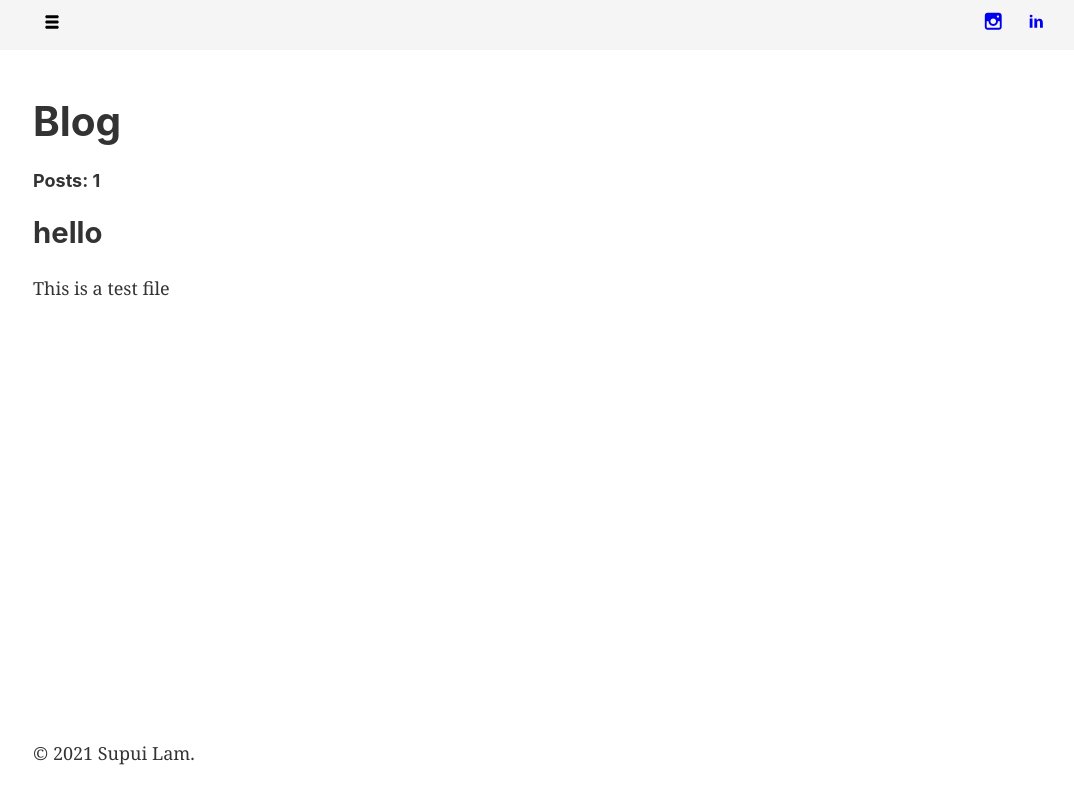
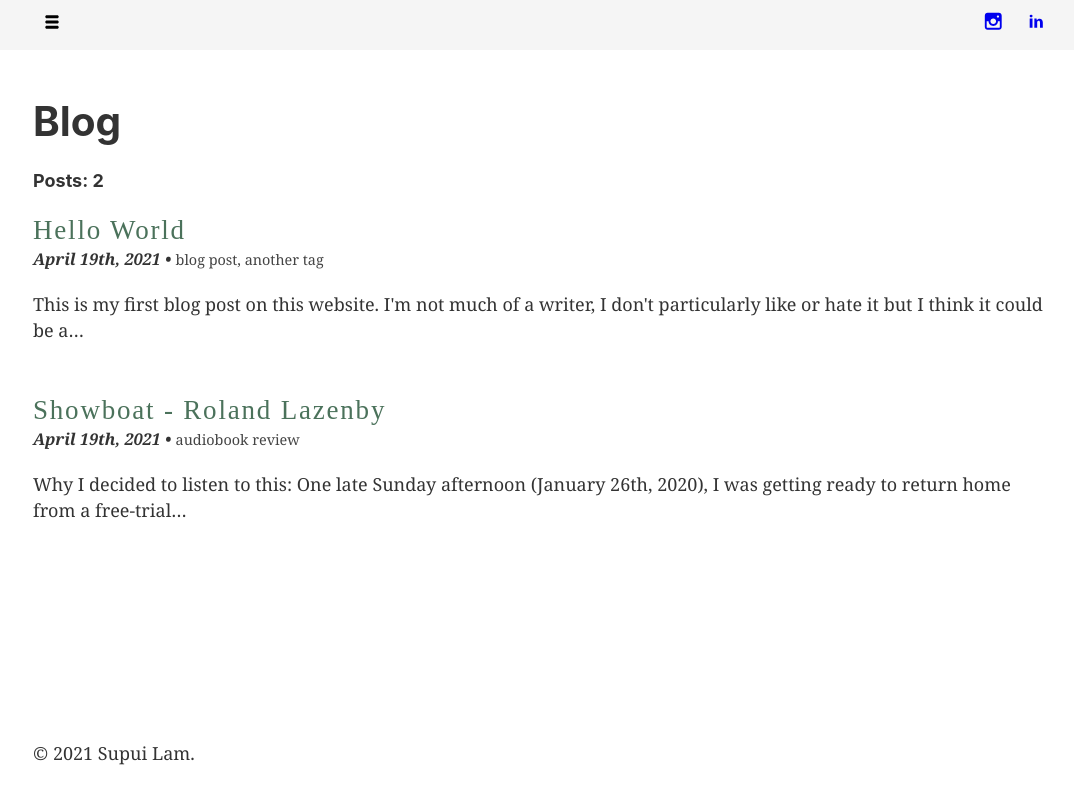
Before and after one commit to sjBao/tony-blog, a Gatsby site: page /blog in a window 1280 px wide. Shown: the whole page, without its empty margins (95-1169 px from the left). Built offline with nearby package versions, Linux system fonts and the light colour scheme; Gatsby itself is replaced by a stand-in of ours.

Commit message:
Add kobe blog

```diff
--- a/src/components/BlogPostList/BlogPostListItem.tsx
+++ b/src/components/BlogPostList/BlogPostListItem.tsx
@@ -1,4 +1,6 @@
 import * as React from 'react';
+import { Link } from 'gatsby';
+import styled from 'styled-components';
 
 interface BlogPageFields {
   slug: string;
@@ -21,11 +23,80 @@ export interface BlogPageListItemDataModel {
 export interface BlogPostListItemProps extends BlogPageListItemDataModel { }
 
 export const BlogPostListItem: React.FunctionComponent<BlogPostListItemProps> = (props) => {
+  console.log(props);
   return (
-    <div className="blog-post-item">
-      <h2>{props.frontmatter.title}</h2>
-      <h4>{props.frontmatter.date}</h4>
-      <p>{props.excerpt}</p>
-    </div>
+    <BlogPostItemContainer>
+      <BlogPostLink to={props.fields.slug}>
+        {props.frontmatter.title}
+      </BlogPostLink>
+      <br />
+      {
+        <div>
+          <DateTag>{props.frontmatter.date}</DateTag>{
+            props.frontmatter.tags && props.frontmatter.tags?.map(tag => <TagLink to={`/blog?${tag}`}>{tag}</TagLink>)
+          }
+        </div>
+      }
+      <BlogPostExcerpt>
+        {props.excerpt}
+      </BlogPostExcerpt>
+    </BlogPostItemContainer>
   );
 };
+
+const BlogPostItemContainer = styled.div`
+  padding-bottom: 2rem;
+`;
+
+const BlogPostLink = styled(Link)`
+  color: rgba(75, 114, 91, 1);
+  font-family: futura;
+  font-size: 1.5rem;
+  letter-spacing: 0.1rem;
+  padding-bottom: 0.67rem;
+  text-decoration: none;
+
+  &:hover {
+    color: rgb(45, 74, 61)
+  }
+`;
+
+const BlogPostExcerpt = styled.p`
+  margin: 1rem 0;
+`;
+
+const DateTag = styled.time`
+  font-size: 0.9rem;
+  font-style: italic;
+  font-weight: bold;
+
+  &:after {
+    content: ' • ';
+  }
+
+  &:last-child {
+    &:after {
+      content: ' ';
+    }
+  }
+`;
+
+const TagLink = styled(Link)`
+  color: #444;
+  font-size: 0.8rem;
+  text-decoration: none;
+
+  &:after {
+    content: ', ';
+  }
+
+  &:hover {
+    text-decoration: underline;
+  }
+
+  &:last-child {
+    &:after {
+      content: '';
+    }
+  }
+`;
--- /dev/null
+++ b/src/markdown-pages/hello-world.md
@@ -0,0 +1,13 @@
+---
+title: Hello World
+date: April 19th, 2021
+description: This is my first blog post on this site.
+tags:
+  - blog post
+  - another tag
+
+---
+
+This is my first blog post on this website. I'm not much of a writer, I don't particularly like or hate it but I think it could be a helpful exercise for my brain to put it's thoughts into words.
+
+I also plan on doing audiobook reviews/notes/thoughts/reactions since it can be easy for me to consume them without actually retaining the information. Hopefully this will help me "chew the cud" so to speak, and get more nourishment for my 🧠.
--- /dev/null
+++ b/src/markdown-pages/review-showboat.md
@@ -0,0 +1,39 @@
+---
+title: 'Showboat - Roland Lazenby'
+date: April 19th, 2021
+description: 'test'
+tags:
+  - audiobook review
+---
+
+![](https://upload.wikimedia.org/wikipedia/commons/8/82/Kobe_Bryant_2015.jpg)
+
+### Why I decided to listen to this:
+One late Sunday afternoon (January 26th, 2020), I was getting ready to return home from a free-trial session of hot yoga. Feeling relaxed on what was otherwise a pretty good Sunday, I was plugging in my home address when I noticed on the newsfeed of my phone: "N.B.A. Star Kobe Bryant Dies in California Helicopter Crash". I couldn't believe it at first, but, as I saw friends, family, and other notible media figures respond to the tragedy, I realized that Kobe has passed, and it was hitting me a lot harder than I had expected.
+
+I started watching baskebtall in the mid 2000's, so the basketball legends I became acquainted with were the likes of Allen Iverson, Carmelo Anthony, Tim Duncan, Paul Piece, Tracy Mcgracy, Yao Ming, Shaq, and of course Kobe Bryant. It wasn't until Kobe retired that I realized I've taken for granted what he brough to the league. And similarly, it wasn't until he passed did I realize I took for granted what he brought to world by how he lived life. Listening to his biography helped me mourn.
+
+### Some notes I took (Feb 2020):
+**1. How does this person inspire you to act?**
+
+_This person taught me that success is showing up day after day. Having the drive and motivation to work towards your dreams and your goal day after day. Although this was not in the biography, in one of his speeches, Kobe says that the journey is the dream. Getting up when you don’t want to, putting in the work and grinding, working towards something; that IS the dream. Kobe inspires me to not procrastinate on what I want to do._
+
+**2. What trait does the person possess that you wish you had? Why?**
+
+_I wish I had the resolve, discipline and confidence that Kobe has. Growing up, I was always insecure and quick to give up. As a result, I was mediocre even at things that I had a natural disposition towards. I wish I was like Kobe in that once he set his mind on a goal, he works doggedly at it. I will try to carry this mentality going forward._
+
+**3. What emotion does this person make you feel?**
+
+_I feel sadness at the thought of not being able to see Kobe's post-basketball accomplishments. I also wonder what the families of all who were involved must feel. You can have all the secrets to life, but life can be so fickle. Its a reminder for those of us who still have time here to really give it our all._
+
+**4. What experiences did the person have that are similar to your your own life?**
+
+_Kobe was often seen as an outsider. Kobe is introverted, loves stories and sees the world through those lenses. He had difficulty reconciling his identity as an African American but who also grew up in Italy. Although my experiences are vastly different as I am Asian American, the theme of trying to reconcile the difference in heritage and upbringing with those around you is definitely something I can relate to._
+
+**5. Would you like to be the person? Why or why not?**
+
+_In some ways, of course I would have love to be Kobe Bryant. On the other hand, he dealt with many personal issues that I do not envy. He sacrificed whatever he thought was necessary to accomplish his goals of being great for better or for worse. I don’t think I would have had the mental fortitude and poise to handle all the challenges that he faced._
+
+**6. Why would you recommend this biography to another reader?**
+
+_Its a reminder that greatness requires sacrifice. Yet, despite that, life is short, moments with family and friends are precious. How are you spending your hours and minutes? This book doesn't answer these questions for me but it definitely gave me another lens to consider these questions._
--- a/src/markdown-pages/test.md
+++ /dev/null
@@ -1,6 +0,0 @@
----
-title: 'hello'
-description: 'test'
----
-
-### This is a test file
--- a/src/pages/blog.tsx
+++ b/src/pages/blog.tsx
@@ -11,7 +11,6 @@ export interface BlogPageProps {
 }
 
 const BlogPage: React.FunctionComponent<BlogPageProps> = ({ data }) => {
-  // console.log(data);
   return (
     <Layout>
       <h1>Blog</h1>
@@ -35,8 +34,10 @@ export const query = graphql`
           id
         }
         frontmatter {
+          date
+          description
+          tags
           title
-          description
         }
       }
     }
```
